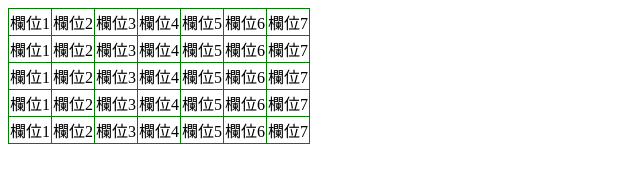
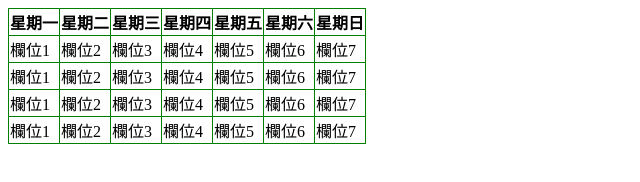
Before and after one commit to ritalo-so2/web--quest, a plain HTML site: page week 3/table.html in a window 1280 px wide. Shown: the whole page, without its empty margins (0-640 px from the left). Drawn offline with Linux system fonts and the light colour scheme.

Commit message:
add word

```diff
--- a/week 3/table.html
+++ b/week 3/table.html
@@ -14,13 +14,13 @@
 <body>
     <table>
         <tr>
-            <td>欄位1</td>
-            <td>欄位2</td>
-            <td>欄位3</td>
-            <td>欄位4</td>
-            <td>欄位5</td>
-            <td>欄位6</td>
-            <td>欄位7</td>
+            <th>星期一</th>
+            <th>星期二</th>
+            <th>星期三</th>
+            <th>星期四</th>
+            <th>星期五</th>
+            <th>星期六</th>
+            <th>星期日</thㄇ>
         </tr>
         <tr>
             <td>欄位1</td>
```
